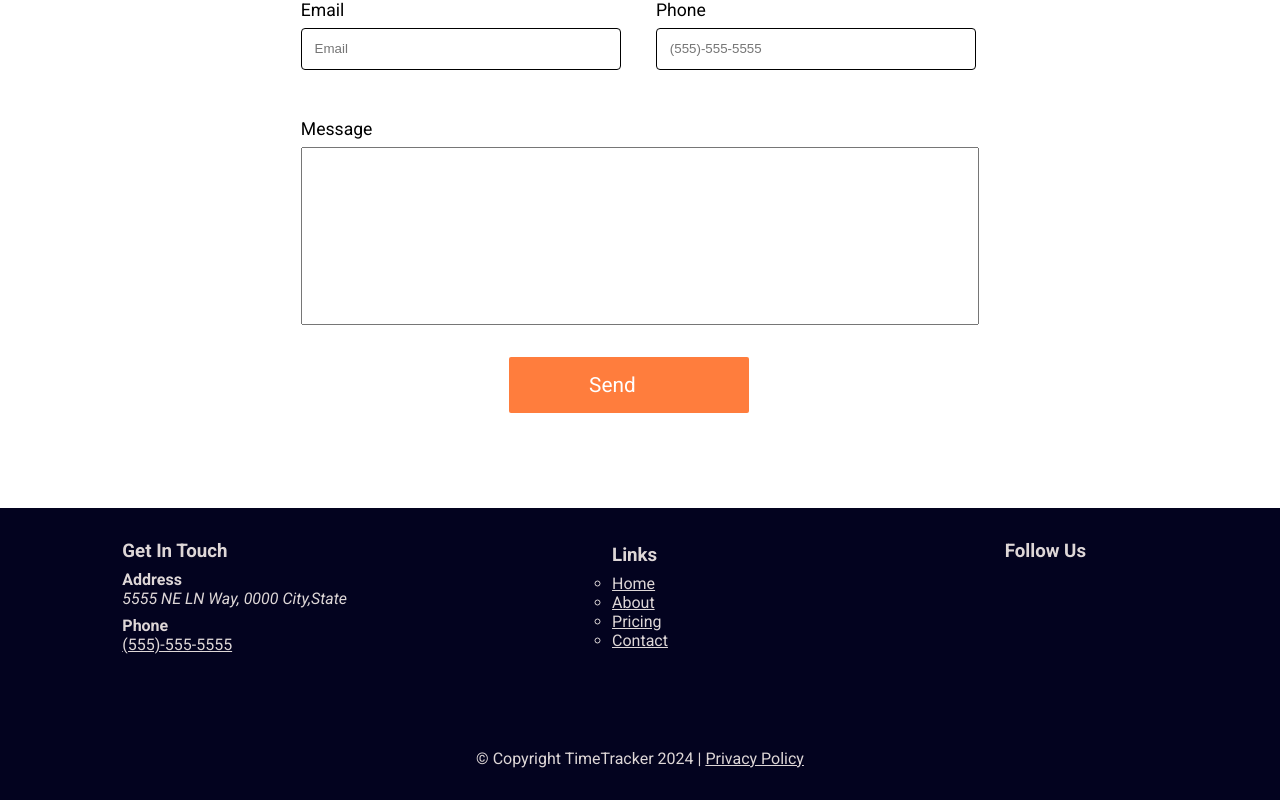
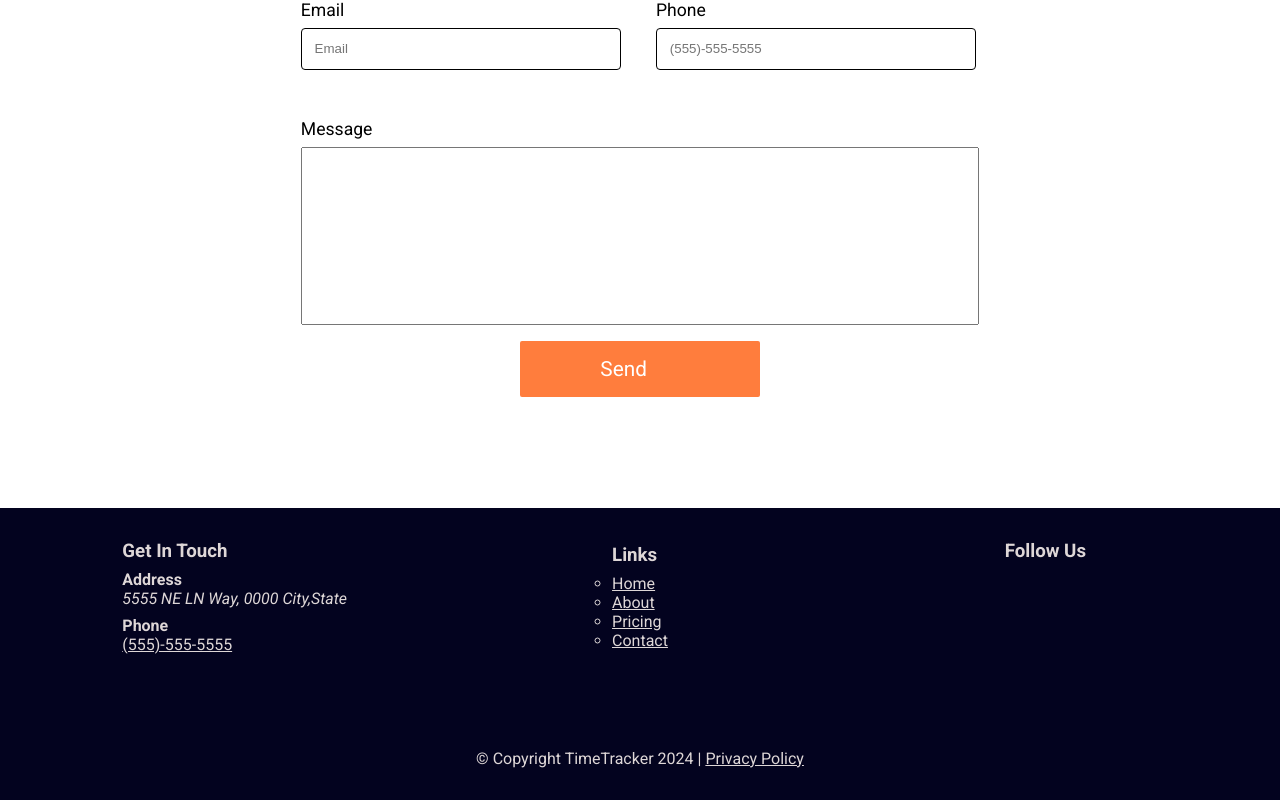
Before and after one commit to chenderson17/TimeTracker, a React (Create React App) app in the folder timetrackerwebapp/: page / in a window 1280 px wide. Shown: the part 2306-3106 px from the top of the page. Built offline with nearby package versions, Linux system fonts and the light colour scheme; some icons are missing.

Commit message:
Changed the button from position relative to auto center

```diff
--- a/timetrackerwebapp/src/Components/contact.css
+++ b/timetrackerwebapp/src/Components/contact.css
@@ -1,6 +1,7 @@
 
 .contact-section{
  padding:1rem;
+
 }
 .contact-header{
  text-align: center;
@@ -17,6 +18,7 @@ grid-template-rows: repeat(4,0.5fr);
 grid-template-columns: repeat(2,0.3fr);
 justify-content: center;
 padding:2rem;
+
 }
 .contact-section form input{
  width:20rem;
@@ -75,9 +77,7 @@ padding:2rem;
 .send-btn-container button{
  display: flex;
  justify-content: center;
- position: relative;
- left:14rem;
- top:1rem;
+margin: 0 auto;
  width: 15rem;
  padding:1rem;
  background-color: rgba(255, 85, 0, 0.762);
```
